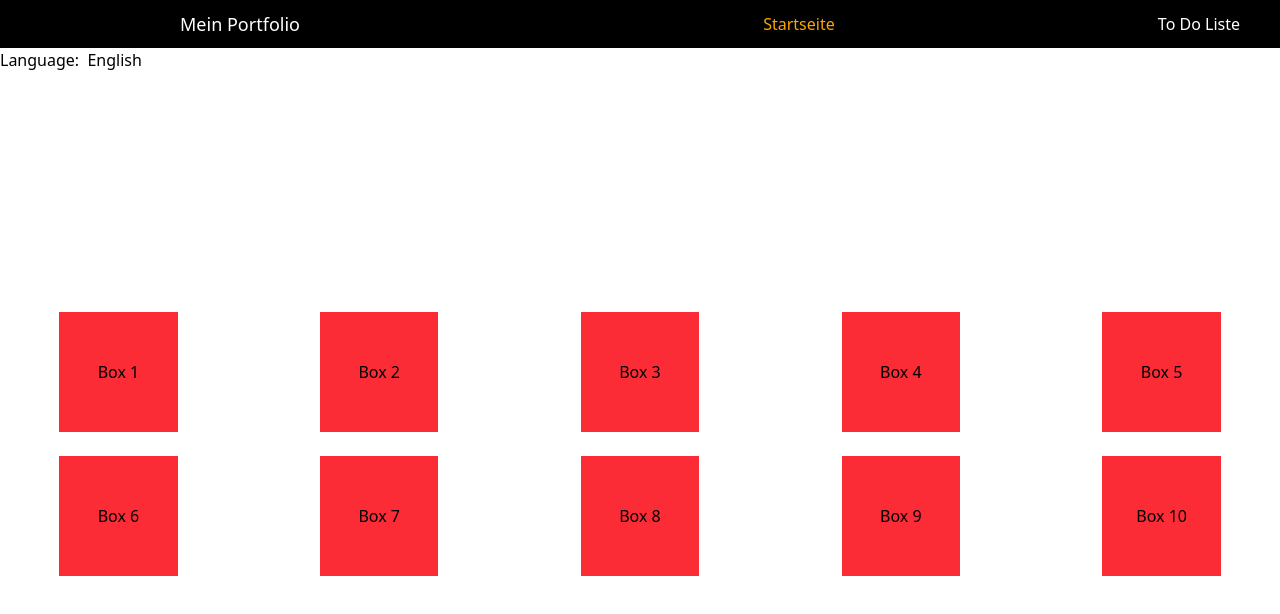
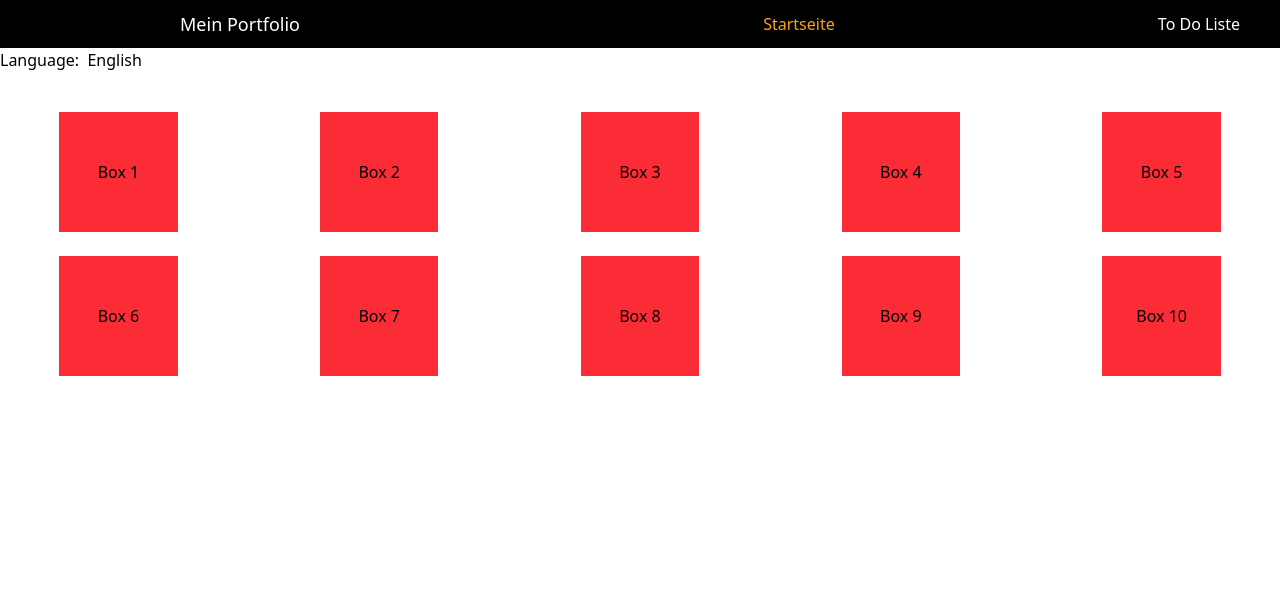
Before and after one commit to AlexDerAndros/MEINpORTFOLIO, a React (Vite) app in the folder MeinPortFolio/: page / in a window 1280 px wide. Shown: the top 614 px of the page. Built offline with nearby package versions, Linux system fonts and the light colour scheme.

Commit message:
Gsap basics

```diff
--- a/MeinPortFolio/package.json
+++ b/MeinPortFolio/package.json
@@ -11,6 +11,7 @@
   },
   "dependencies": {
     "@tailwindcss/vite": "^4.1.12",
+    "gsap": "^3.13.0",
     "react": "^19.1.1",
     "react-dom": "^19.1.1",
     "react-router-dom": "^7.8.2"
--- a/MeinPortFolio/src/App.jsx
+++ b/MeinPortFolio/src/App.jsx
@@ -1,8 +1,8 @@
 /*Imports */
-import { useEffect, useState, createContext, useContext} from "react"
+import { useEffect, useState, createContext, useContext, useRef} from "react"
 import "./App.css";
 import { Link, Route, Routes, useLocation} from "react-router-dom";
-
+import {gsap} from 'gsap';
 /*Contexts */
 const LanguageContext = createContext();
 
@@ -87,10 +87,17 @@ export default function App() {
 }
 
 function Startseite() {
+  const refBox = useRef(null);
   const clas = "w-1/2 h-30 bg-red-500 flex items-center justify-center";
   const infos = [1,2,3,4,5,6,7,8,9,10]
+  const animationBox = () => {
+    gsap.fromTo(refBox.current, {x:-200, opacity: 0}, {x:0, opacity: 1, ease:"power3.inOut", duration:1.5});
+  }
+  useEffect(() => {
+    animationBox();
+  }, []);
    return (
-    <div className="w-full grid grid-cols-[repeat(auto-fit,minmax(200px,1fr))] gap-6 place-items-center my-60">
+    <div className="w-full grid grid-cols-[repeat(auto-fit,minmax(200px,1fr))] gap-6 place-items-center mt-10 mb-20" ref={refBox}>
        {infos.map((info, index) => (
         <div className={clas} key={index}>
           Box {info}
```
Also changed, not shown: 1 other file (tests, documents, lock files or other folders).
